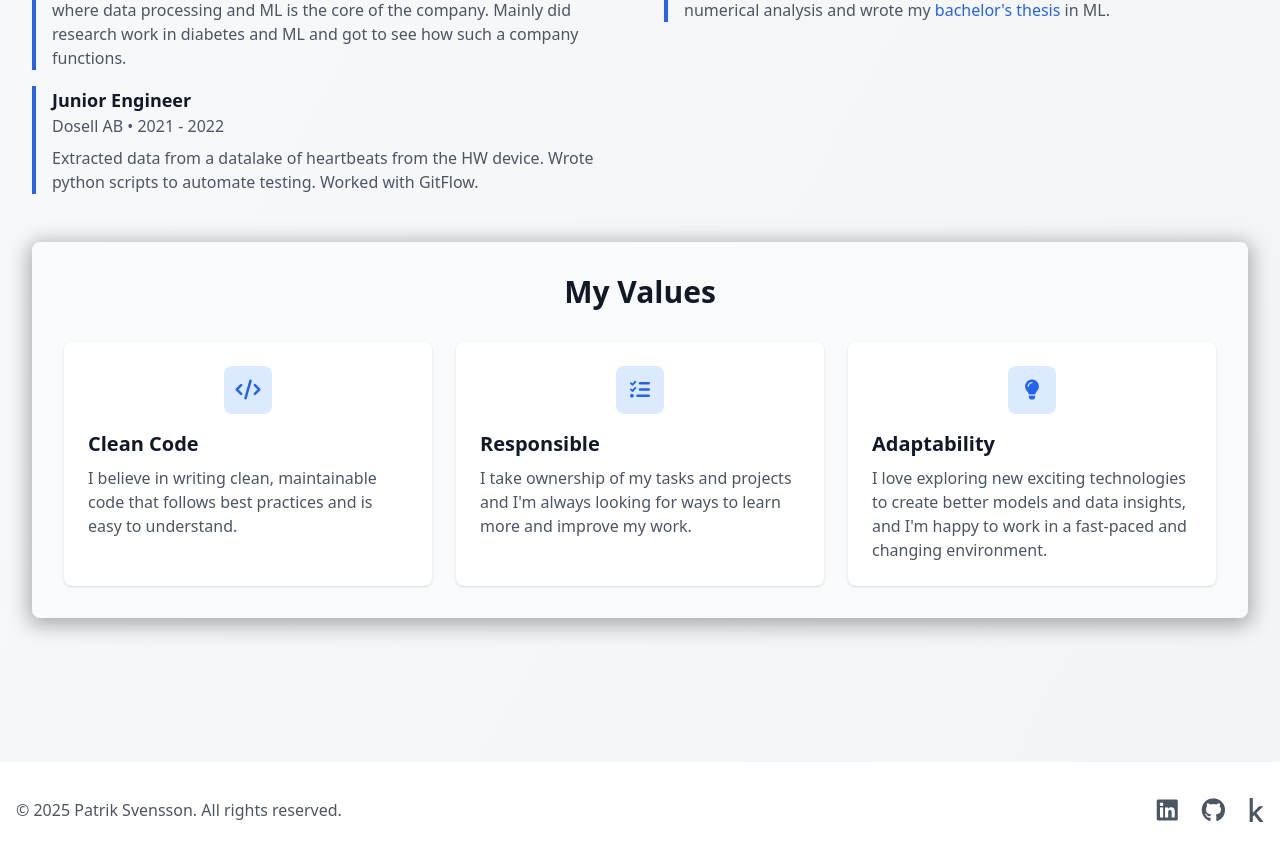
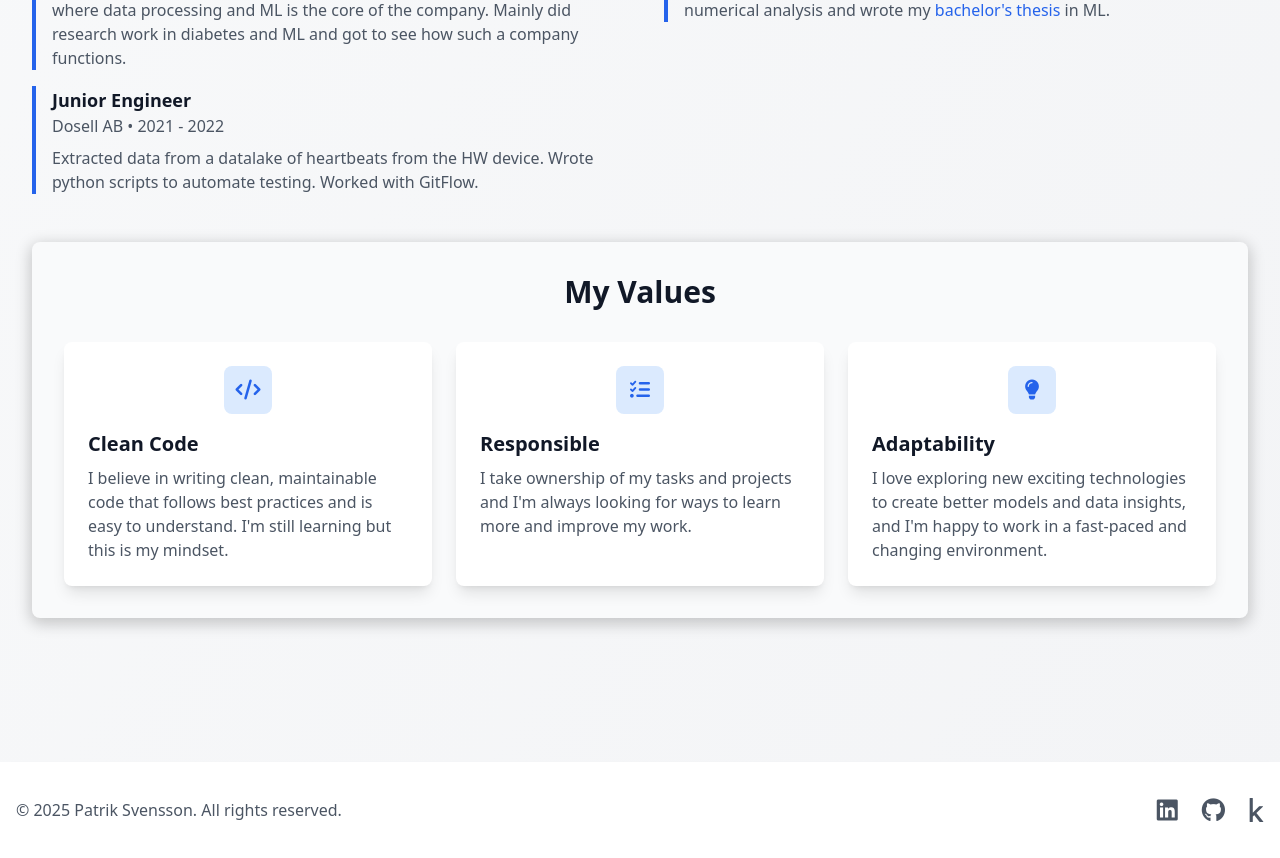
Before and after one commit to patriksn/portfolio, a Flask app: page /about in a window 1280 px wide. Shown: the part 1394-2252 px from the top of the page. Run offline with Flask 3, Linux system fonts and the light colour scheme; some libraries are stand-ins or nearby versions.

Commit message:
Style: Changed shadow of my values-cards and added a sentece to one value
Also changed shadow slightly of whole values section

```diff
--- a/portfolio_page/templates/about.html
+++ b/portfolio_page/templates/about.html
@@ -75,20 +75,20 @@
     </div>
 
     <!-- Bottom Row: Values -->
-    <div class="bg-gray-50 p-8 rounded-lg shadow-[0_4px_20px_4px_rgba(0,0,0,0.3)]">
+    <div class="bg-gray-50 p-8 rounded-lg shadow-[0_4px_15px_2px_rgba(0,0,0,0.2)]">
         <h2 class="text-3xl font-bold text-center text-gray-900 mb-8 fade-in">My Values</h2>
         <div class="grid grid-cols-1 md:grid-cols-3 gap-6">
             <!-- Value 1 -->
-            <div class="bg-white p-6 rounded-lg shadow fade-in">
+            <div class="bg-white p-6 rounded-lg shadow-lg fade-in">
                 <div class="w-12 h-12 bg-blue-100 rounded-lg flex items-center justify-center mx-auto mb-4">
                     <i class="fas fa-code text-blue-600 text-xl"></i>
                 </div>
                 <h3 class="text-xl font-semibold text-gray-900 mb-2">Clean Code</h3>
-                <p class="text-gray-600">I believe in writing clean, maintainable code that follows best practices and is easy to understand.</p>
+                <p class="text-gray-600">I believe in writing clean, maintainable code that follows best practices and is easy to understand. I'm still learning but this is my mindset.</p>
             </div>
 
             <!-- Value 2 -->
-            <div class="bg-white p-6 rounded-lg shadow fade-in">
+            <div class="bg-white p-6 rounded-lg shadow-lg fade-in">
                 <div class="w-12 h-12 bg-blue-100 rounded-lg flex items-center justify-center mx-auto mb-4">
                     <i class="fas fa-tasks text-blue-600 text-xl"></i>
                 </div>
@@ -97,7 +97,7 @@
             </div>
 
             <!-- Value 3 -->
-            <div class="bg-white p-6 rounded-lg shadow fade-in">
+            <div class="bg-white p-6 rounded-lg shadow-lg fade-in">
                 <div class="w-12 h-12 bg-blue-100 rounded-lg flex items-center justify-center mx-auto mb-4">
                     <i class="fas fa-lightbulb text-blue-600 text-xl"></i>
                 </div>
```
